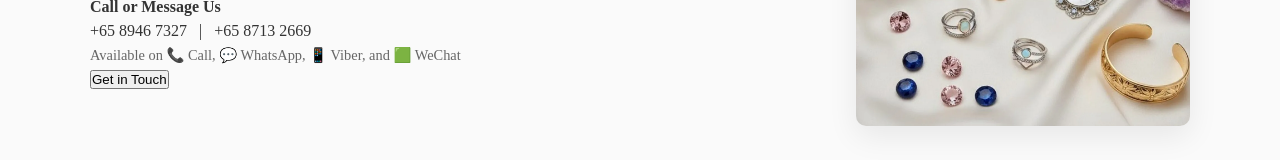
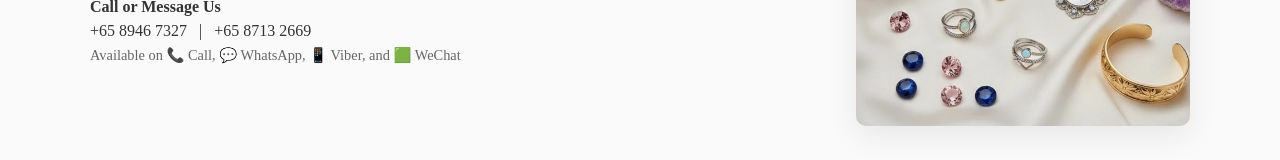
Before and after one commit to pandatechizl/mtj-shop, a website: page contact-us.html in a window 1280 px wide. Shown: the part 1024-1184 px from the top of the page. Drawn offline with Linux system fonts and the light colour scheme.

Commit message:
Removed getintouch btn

```diff
--- a/contact-us.html
+++ b/contact-us.html
@@ -92,7 +92,6 @@
         </div>
       </div>
 
-      <button class="btn-outline">Get in Touch</button>
     </div>
 
     <!-- Right: Image -->
```
